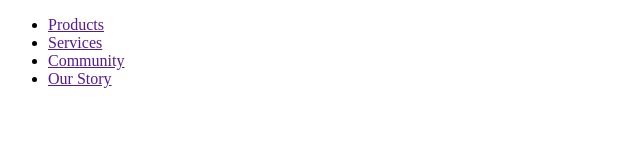
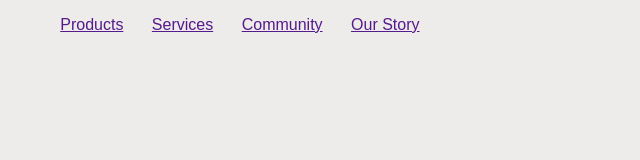
Before and after one commit to fhernand0705/Munder-Difflin, a plain HTML site: page index.html in a window 1280 px wide. Shown: the whole page, without its empty margins (0-640 px from the left). Drawn offline with Linux system fonts and the light colour scheme.

Commit message:
added style to the body and nav bar + linked JS file

```diff
--- a/index.html
+++ b/index.html
@@ -14,5 +14,8 @@
   </ul>
 </nav>
 
+
+
+<script src="main.js"></script>
 </body>
 </html>
--- a/main.css
+++ b/main.css
@@ -0,0 +1,18 @@
+body {
+  background-color: rgba(238, 234, 234, 0.95);
+}
+
+ul {
+  list-style-type: none;
+  text-decoration: none;
+  margin-bottom: 25px;
+  text-align: left;
+}
+
+ul li {
+  display: inline;
+  font-family: sans-serif;
+  padding: 1%;
+  text-decoration: none;
+
+}
```
Also changed, not shown: 1 other file.
